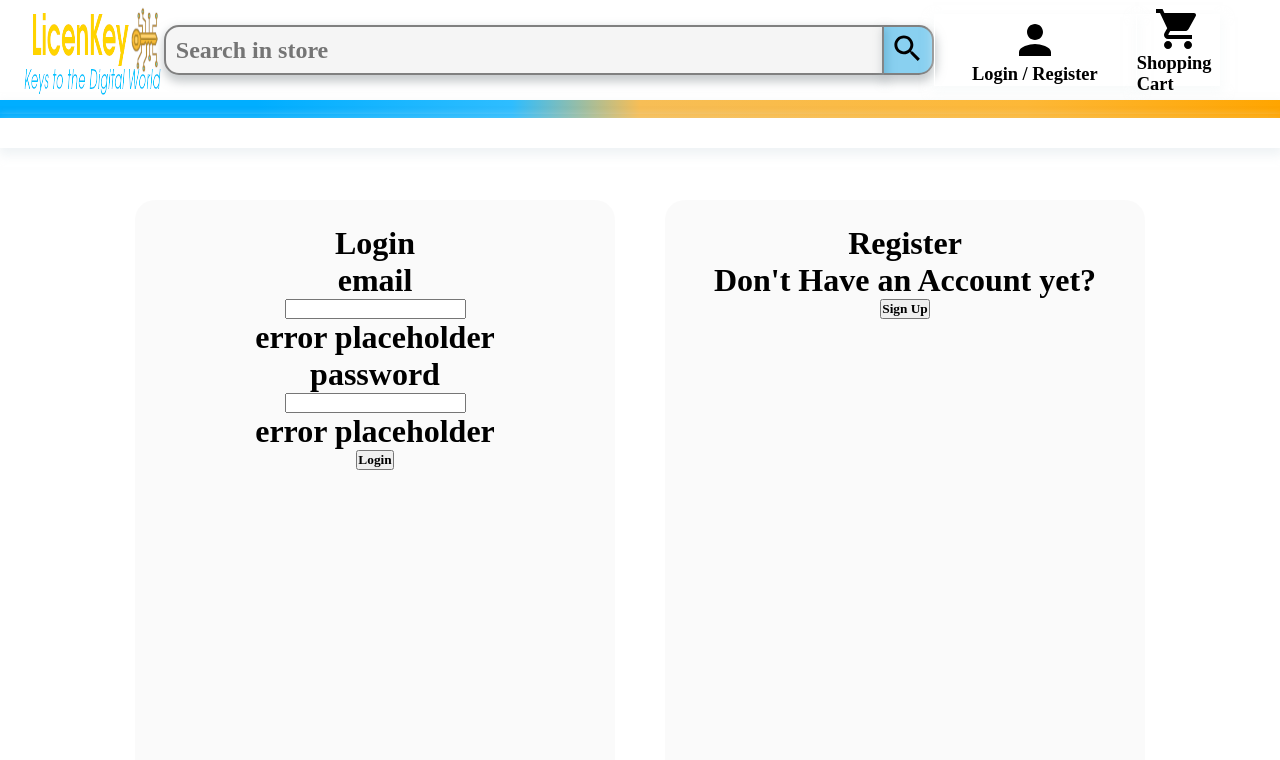
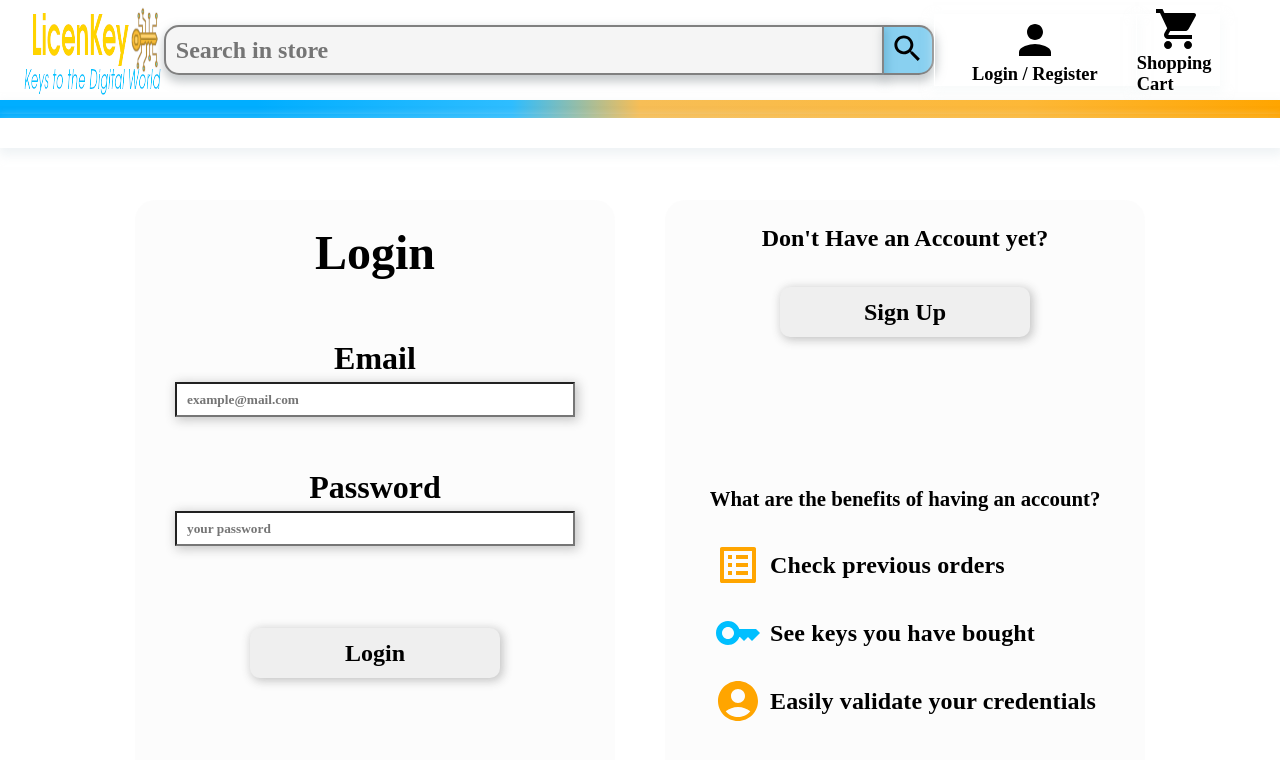
Before and after one commit to gszp1/LicenKey-Online-licence-key-store-application, a React (Vite) app in the folder frontend/: page /login in a window 1280 px wide. Shown: the top 760 px of the page. Built offline with nearby package versions, Linux system fonts and the light colour scheme; a web font is replaced by a local one.

Commit message:
Adds LoginPage contents.

```diff
--- a/frontend/src/components/LoginPage/LoginPage.jsx
+++ b/frontend/src/components/LoginPage/LoginPage.jsx
@@ -1,25 +1,105 @@
 import styles from "@/components/LoginPage/LoginPage.module.css"
+import ListAltIcon from '@mui/icons-material/ListAlt';
+import KeyIcon from '@mui/icons-material/Key';
+import AccountCircleIcon from '@mui/icons-material/AccountCircle';
+import { Stack, Typography } from "@mui/material";
+import PropTypes from "prop-types";
+import { useState } from 'react';
 
 const LoginPage = () => {
+    const [errorProps, setErrorProps] = useState({
+        email: "",
+        password: ""
+    });
+
     return (
         <div className={styles.page}>
             <div className={styles.login_box}>
-                Login
-                <label>email</label>
-                <input/>
-                <p>error placeholder</p>
-                <label>password</label>
-                <input/>
-                <p>error placeholder</p>
-                <button>Login</button>
+                <h1 className={styles.login_h1}>
+                    Login
+                </h1>
+                <label className={styles.login_label}>
+                    Email
+                </label>
+                <input
+                    className={styles.login_input}
+                    autoComplete="true"
+                    placeholder="example@mail.com"
+                />
+                <p className={styles.error_label}>
+                    {errorProps["email"]}
+                </p>
+                <label className={styles.login_label}>
+                    Password
+                </label>
+                <input
+                    className={styles.login_input}
+                    type="password"
+                    placeholder="your password"
+                />
+                <p className={styles.error_label}>
+                    {errorProps["password"]}
+                </p>
+                <button className={styles.login_button}>
+                    Login
+                </button>
             </div>
             <div className={styles.register_box}>
-                Register
-                <p>Don't Have an Account yet?</p>
-                <button>Sign Up</button>
+                <p className={styles.login_p}>
+                    Don&apos;t Have an Account yet?
+                </p>
+                <button className={styles.login_button}>
+                    Sign Up
+                </button>
+                <BenefitsList/>
             </div>
         </div>
     );
 }
 
+
+const BenefitsList = () => {
+    return (
+        <>
+            <p className={styles.benefits_prompt}>
+                What are the benefits of having an account?
+            </p>
+            <ul className={styles.benefits_list}>
+                <BenefitsListEntry
+                    icon={<ListAltIcon sx={{fontSize: '3rem', color: 'orange'}}/>}
+                    text="Check previous orders"
+                />
+                <BenefitsListEntry
+                    icon={<KeyIcon sx={{fontSize: '3rem', color: 'DeepSkyBlue'}}/>}
+                    text="See keys you have bought"
+                />
+                <BenefitsListEntry
+                    icon={<AccountCircleIcon sx={{fontSize: '3rem', color: 'orange'}}/>}
+                    text="Easily validate your credentials"
+                />
+            </ul>
+        </>
+    );
+}
+
+const BenefitsListEntry = ({icon, text}) => {
+    return (
+        <li>
+        <Stack direction="row" alignItems="center" gap={1}>
+            {icon}
+            <Typography>
+                <p className={styles.li_text}>
+                    {text}
+                </p>
+            </Typography>
+        </Stack>
+    </li>
+    );
+}
+
+BenefitsListEntry.propTypes = {
+    icon: PropTypes.any,
+    text: PropTypes.text
+}
+
 export default LoginPage;
--- a/frontend/src/components/LoginPage/LoginPage.module.css
+++ b/frontend/src/components/LoginPage/LoginPage.module.css
@@ -21,14 +21,92 @@
 
 .login_box, .register_box {
     box-sizing: border-box;
-    font-size: 2rem;
     padding-top: 25px;
     display: flex;
     flex-direction: column;
     align-items: center;
     width: 480px;
     height: 700px;
-
-    background-color: rgba(250, 250, 250, 0.938);
+    background-color: rgba(252, 252, 252, 0.938);
     border-radius: 20px;
 }
+
+.error_label {
+    font-size: 1rem;
+    color: red;
+    margin-bottom: 50px;
+}
+
+.login_p {
+    margin-bottom: 5px;
+    font-size: 1.5rem;
+}
+
+.login_h1 {
+    font-size: 3rem;
+    margin-bottom: 60px;
+}
+
+.login_label {
+    font-size: 2rem;
+    margin-bottom: 5px;
+}
+
+.login_input {
+    box-sizing: border-box;
+    width: 400px;
+    height: 35px;
+    margin-bottom: 2px;
+    padding-left: 10px;
+    padding-right: 10px;
+    box-shadow: 2px 2px 10px 1px rgba(192, 192, 192, 0.938);
+}
+
+.login_input:focus {
+    border: 2px solid orange;
+    scale: 1.05;
+    outline: none;
+    transition: ease-in-out 0.05s;
+}
+
+.login_button {
+    margin-top: 30px;
+    width: 250px;
+    height: 50px;
+    font-size: 1.5rem;
+    border-radius: 10px;
+    border-style: hidden;
+    box-shadow: 2px 2px 10px 1px rgba(192, 192, 192, 0.938);
+    transition: ease-in-out 0.1s
+}
+
+.login_button:hover {
+    scale: 1.1;
+    border: 1px, orange, solid;
+    background-color: rgba(216, 216, 216, 0.938);
+}
+
+.login_button:active {
+    background-color: orange;
+    color: white;
+}
+
+.benefits_prompt {
+    margin-top: 150px;
+    margin-bottom: 10px;
+    font-size: 1.3rem;
+}
+
+.benefits_list {
+    list-style: none;
+}
+
+.benefits_list li {
+    margin-top: 20px;
+    margin-bottom: 20px;
+    font-size: 1.5rem;
+}
+
+.li_text {
+    font-size: 1.5rem;
+}
```
